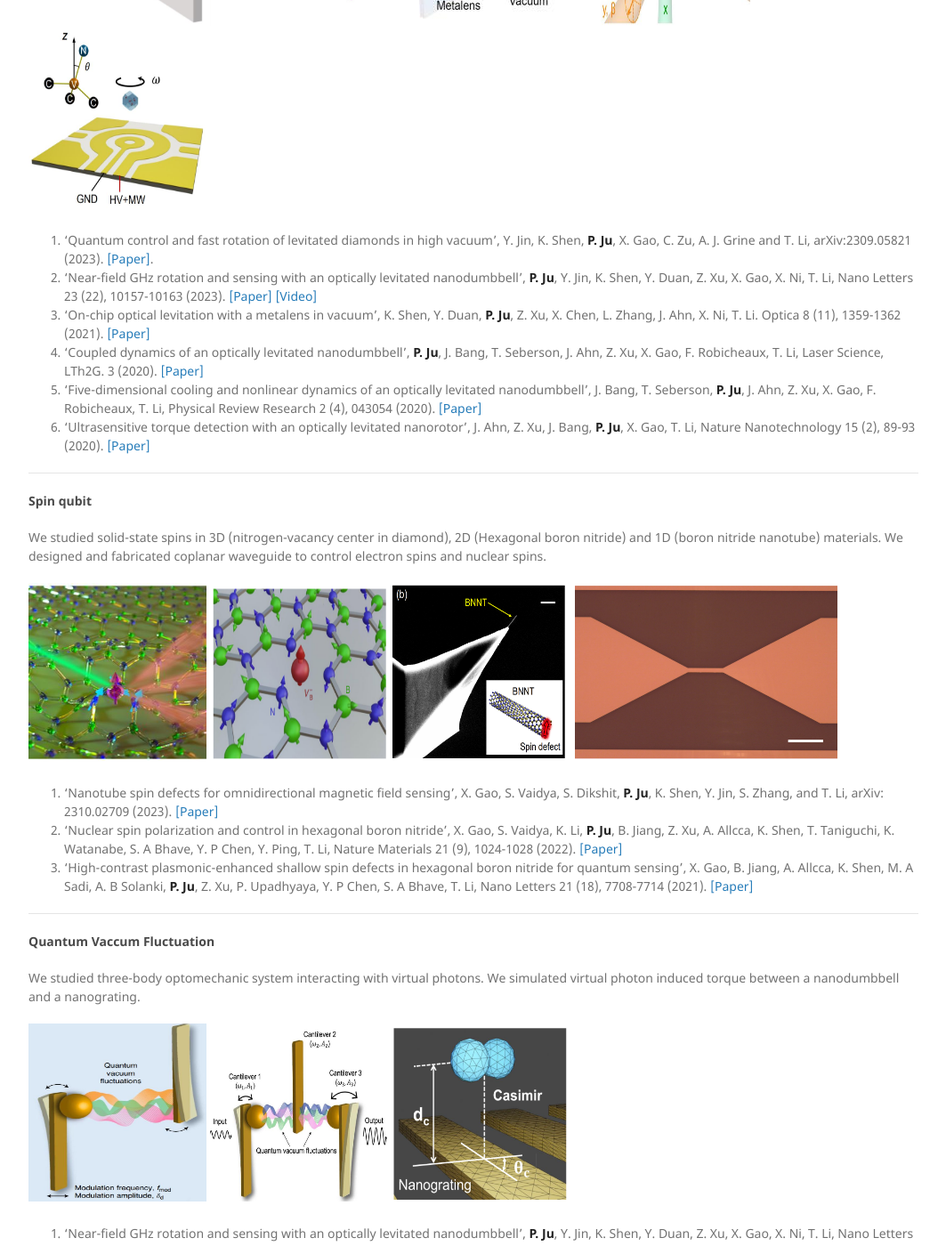
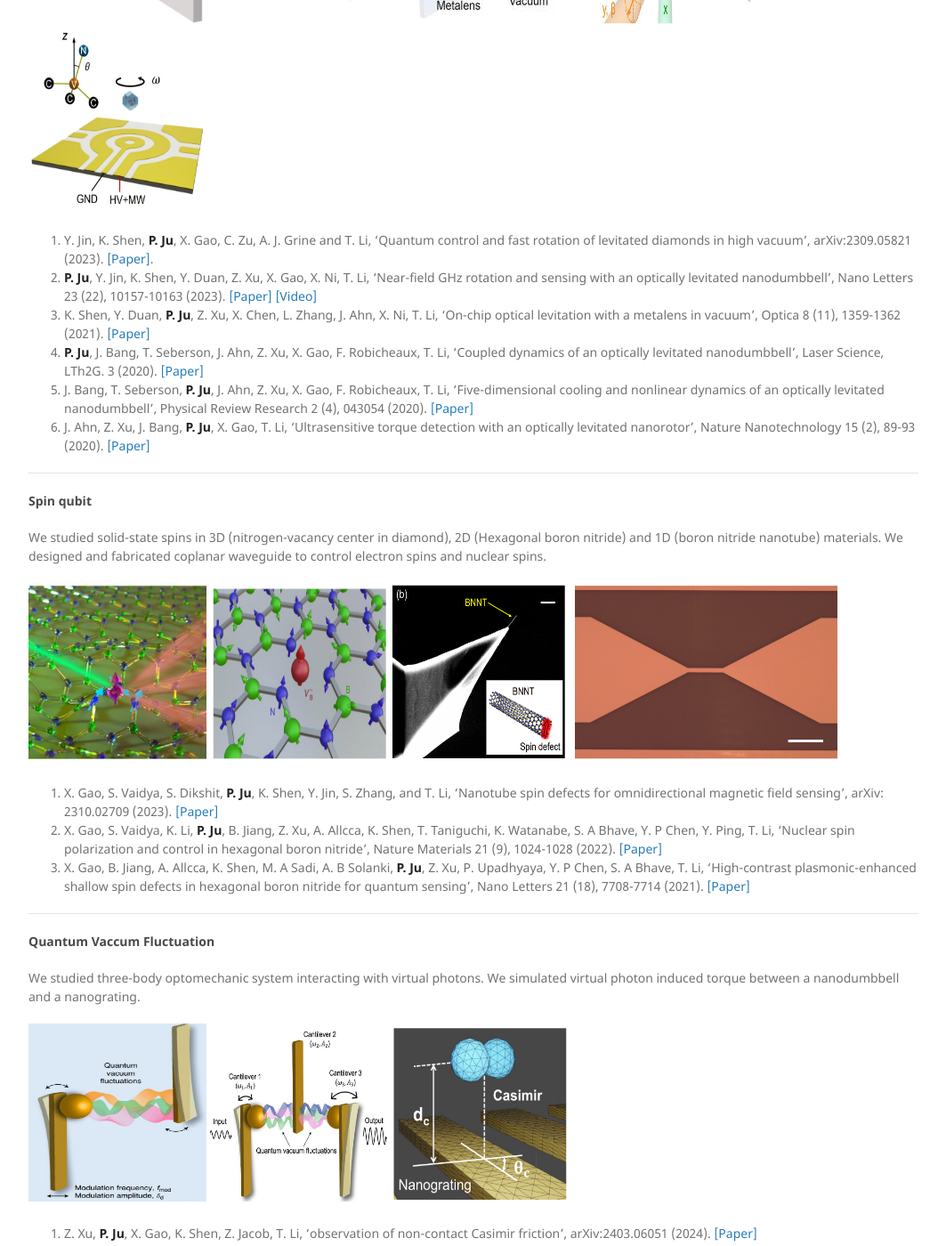
Before and after one commit to peng-ju/peng-ju.github.io, a Jekyll site: the page built from publications/index.md, in a window 1280 px wide and 1400 px high, scrolled down 519 px. Shown: the whole window at 89% size, without its empty margins (108-1171 px from the left). Built offline with Jekyll 4.4.1, drawn with Linux system fonts in a browser that asks for light colours; some of the changed text lies outside the part shown.

Commit message:
update publication format

```diff
--- a/publications/index.md
+++ b/publications/index.md
@@ -17,12 +17,12 @@ We demonstrated GHz rotation and ultra-sensitive torque detection with an optica
 [<img src="img/FiveDCooling.JPG"  width=200px height=200px />](img/FiveDCooling.JPG)
 [<img src="img/Rotate_ND.JPG"  width=200px height=200px />](img/Rotate_ND.JPG)
 
-6. 'Quantum control and fast rotation of levitated diamonds in high vacuum', Y. Jin, K. Shen, **P. Ju**, X. Gao, C. Zu, A. J. Grine and T. Li, arXiv:2309.05821  (2023). [[Paper]](https://arxiv.org/abs/2309.05821).
-5. 'Near-field GHz rotation and sensing with an optically levitated nanodumbbell', **P. Ju**, Y. Jin, K. Shen, Y. Duan, Z. Xu, X. Gao, X. Ni, T. Li, Nano Letters 23 (22), 10157-10163 (2023). [[Paper]](https://pubs.acs.org/doi/full/10.1021/acs.nanolett.3c02442#) [[Video]](https://www.spiedigitallibrary.org/conference-proceedings-of-spie/PC12649/PC126490M/GHz-rotation-and-sensing-with-an-optically-levitated-nanodumbbell-near/10.1117/12.2676898.full?SSO=1)
-4. 'On-chip optical levitation with a metalens in vacuum', K. Shen, Y. Duan, **P. Ju**, Z. Xu, X. Chen, L. Zhang, J. Ahn, X. Ni, T. Li. Optica 8 (11), 1359-1362 (2021). [[Paper]](https://opg.optica.org/optica/fulltext.cfm?uri=optica-8-11-1359&id=461986)
-3. 'Coupled dynamics of an optically levitated nanodumbbell', **P. Ju**, J. Bang, T. Seberson, J. Ahn, Z. Xu, X. Gao, F. Robicheaux, T. Li, Laser Science, LTh2G. 3 (2020). [[Paper]](https://opg.optica.org/abstract.cfm?uri=LS-2020-LTh2G.3)
-2. 'Five-dimensional cooling and nonlinear dynamics of an optically levitated nanodumbbell', J. Bang, T. Seberson, **P. Ju**, J. Ahn, Z. Xu, X. Gao, F. Robicheaux, T. Li, Physical Review Research 2 (4), 043054 (2020). [[Paper]](https://journals.aps.org/prresearch/abstract/10.1103/PhysRevResearch.2.043054)
-1. 'Ultrasensitive torque detection with an optically levitated nanorotor', J. Ahn, Z. Xu, J. Bang, **P. Ju**, X. Gao, T. Li, Nature Nanotechnology 15 (2), 89-93 (2020). [[Paper]](https://www.nature.com/articles/s41565-019-0605-9)
+6. Y. Jin, K. Shen, **P. Ju**, X. Gao, C. Zu, A. J. Grine and T. Li, 'Quantum control and fast rotation of levitated diamonds in high vacuum', arXiv:2309.05821 (2023). [[Paper]](https://arxiv.org/abs/2309.05821).
+5. **P. Ju**, Y. Jin, K. Shen, Y. Duan, Z. Xu, X. Gao, X. Ni, T. Li, 'Near-field GHz rotation and sensing with an optically levitated nanodumbbell', Nano Letters 23 (22), 10157-10163 (2023). [[Paper]](https://pubs.acs.org/doi/full/10.1021/acs.nanolett.3c02442#) [[Video]](https://www.spiedigitallibrary.org/conference-proceedings-of-spie/PC12649/PC126490M/GHz-rotation-and-sensing-with-an-optically-levitated-nanodumbbell-near/10.1117/12.2676898.full?SSO=1)
+4. K. Shen, Y. Duan, **P. Ju**, Z. Xu, X. Chen, L. Zhang, J. Ahn, X. Ni, T. Li, 'On-chip optical levitation with a metalens in vacuum', Optica 8 (11), 1359-1362 (2021). [[Paper]](https://opg.optica.org/optica/fulltext.cfm?uri=optica-8-11-1359&id=461986)
+3. **P. Ju**, J. Bang, T. Seberson, J. Ahn, Z. Xu, X. Gao, F. Robicheaux, T. Li, 'Coupled dynamics of an optically levitated nanodumbbell', Laser Science, LTh2G. 3 (2020). [[Paper]](https://opg.optica.org/abstract.cfm?uri=LS-2020-LTh2G.3)
+2. J. Bang, T. Seberson, **P. Ju**, J. Ahn, Z. Xu, X. Gao, F. Robicheaux, T. Li, 'Five-dimensional cooling and nonlinear dynamics of an optically levitated nanodumbbell', Physical Review Research 2 (4), 043054 (2020). [[Paper]](https://journals.aps.org/prresearch/abstract/10.1103/PhysRevResearch.2.043054)
+1. J. Ahn, Z. Xu, J. Bang, **P. Ju**, X. Gao, T. Li, 'Ultrasensitive torque detection with an optically levitated nanorotor', Nature Nanotechnology 15 (2), 89-93 (2020). [[Paper]](https://www.nature.com/articles/s41565-019-0605-9)
 
 ---
 #### Spin qubit
@@ -34,9 +34,9 @@ We studied solid-state spins in 3D (nitrogen-vacancy center in diamond), 2D (Hex
 [<img src="img/HBN_nanotube.png"  width=200px height=200px />](img/HBN_nanotube.png)
 [<img src="img/waveguide.png"  width=300px height=200px />](img/waveguide.png)
 
-3. 'Nanotube spin defects for omnidirectional magnetic field sensing', X. Gao, S. Vaidya, S. Dikshit, **P. Ju**, K. Shen, Y. Jin, S. Zhang, and T. Li, arXiv: 2310.02709 (2023). [[Paper]](https://arxiv.org/pdf/2310.02709.pdf)
-2. 'Nuclear spin polarization and control in hexagonal boron nitride', X. Gao, S. Vaidya, K. Li, **P. Ju**, B. Jiang, Z. Xu, A. Allcca, K. Shen, T. Taniguchi, K. Watanabe, S. A Bhave, Y. P Chen, Y. Ping, T. Li, Nature Materials 21 (9), 1024-1028 (2022). [[Paper]](https://www.nature.com/articles/s41563-022-01329-8)
-1. 'High-contrast plasmonic-enhanced shallow spin defects in hexagonal boron nitride for quantum sensing', X. Gao, B. Jiang, A. Allcca, K. Shen, M. A Sadi, A. B Solanki, **P. Ju**, Z. Xu, P. Upadhyaya, Y. P Chen, S. A Bhave, T. Li, Nano Letters 21 (18), 7708-7714 (2021). [[Paper]](https://pubs.acs.org/doi/10.1021/acs.nanolett.1c02495)
+3. X. Gao, S. Vaidya, S. Dikshit, **P. Ju**, K. Shen, Y. Jin, S. Zhang, and T. Li, 'Nanotube spin defects for omnidirectional magnetic field sensing', arXiv: 2310.02709 (2023). [[Paper]](https://arxiv.org/pdf/2310.02709.pdf)
+2. X. Gao, S. Vaidya, K. Li, **P. Ju**, B. Jiang, Z. Xu, A. Allcca, K. Shen, T. Taniguchi, K. Watanabe, S. A Bhave, Y. P Chen, Y. Ping, T. Li, 'Nuclear spin polarization and control in hexagonal boron nitride', Nature Materials 21 (9), 1024-1028 (2022). [[Paper]](https://www.nature.com/articles/s41563-022-01329-8)
+1. X. Gao, B. Jiang, A. Allcca, K. Shen, M. A Sadi, A. B Solanki, **P. Ju**, Z. Xu, P. Upadhyaya, Y. P Chen, S. A Bhave, T. Li, 'High-contrast plasmonic-enhanced shallow spin defects in hexagonal boron nitride for quantum sensing', Nano Letters 21 (18), 7708-7714 (2021). [[Paper]](https://pubs.acs.org/doi/10.1021/acs.nanolett.1c02495)
 
 ---
 #### Quantum Vaccum Fluctuation
@@ -47,8 +47,9 @@ We studied three-body optomechanic system interacting with virtual photons. We s
 [<img src="img/Casimir2.JPG"  width=200px height=200px />](img/Casimir2.JPG)
 [<img src="img/Casimir_nanodumbbell.png"  width=200px height=200px />](img/Casimir_nanodumbbell.png)
 
-2. 'Near-field GHz rotation and sensing with an optically levitated nanodumbbell', **P. Ju**, Y. Jin, K. Shen, Y. Duan, Z. Xu, X. Gao, X. Ni, T. Li, Nano Letters 23 (22), 10157-10163 (2023). [[Paper]](https://pubs.acs.org/doi/full/10.1021/acs.nanolett.3c02442#) [[Video]](https://www.spiedigitallibrary.org/conference-proceedings-of-spie/PC12649/PC126490M/GHz-rotation-and-sensing-with-an-optically-levitated-nanodumbbell-near/10.1117/12.2676898.full?SSO=1)
-1. 'Observation and control of Casimir effects in a sphere-plate-sphere system', Z. Xu, **P. Ju**, X. Gao, K. Shen, Z. Jacob, T. Li, Nature Communications 13 (1), 1-8 (2022). [[Paper]](https://www.nature.com/articles/s41467-022-33915-4)
+3. Z. Xu, **P. Ju**, X. Gao, K. Shen, Z. Jacob, T. Li, 'observation of non-contact Casimir friction', arXiv:2403.06051 (2024). [[Paper]](https://arxiv.org/abs/2403.06051)
+2. **P. Ju**, Y. Jin, K. Shen, Y. Duan, Z. Xu, X. Gao, X. Ni, T. Li, 'Near-field GHz rotation and sensing with an optically levitated nanodumbbell',  Nano Letters 23 (22), 10157-10163 (2023). [[Paper]](https://pubs.acs.org/doi/full/10.1021/acs.nanolett.3c02442#) [[Video]](https://www.spiedigitallibrary.org/conference-proceedings-of-spie/PC12649/PC126490M/GHz-rotation-and-sensing-with-an-optically-levitated-nanodumbbell-near/10.1117/12.2676898.full?SSO=1)
+1. Z. Xu, **P. Ju**, X. Gao, K. Shen, Z. Jacob, T. Li, 'Observation and control of Casimir effects in a sphere-plate-sphere system', Nature Communications 13 (1), 1-8 (2022). [[Paper]](https://www.nature.com/articles/s41467-022-33915-4)
 
 ---
 #### Talks
```
